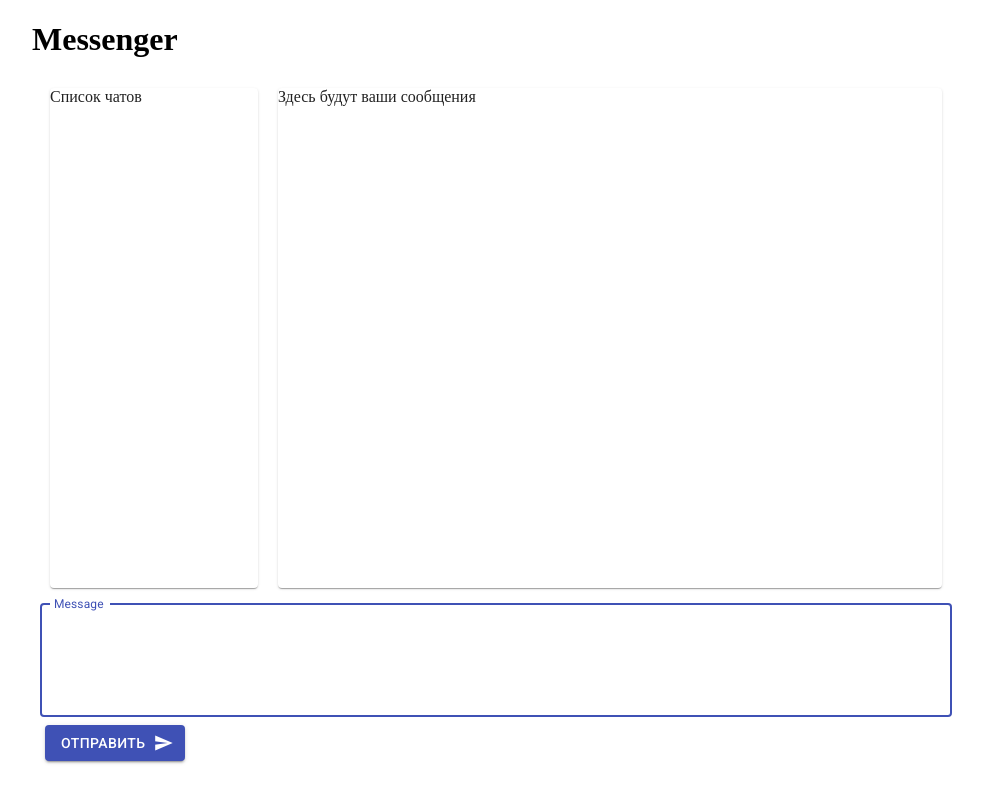
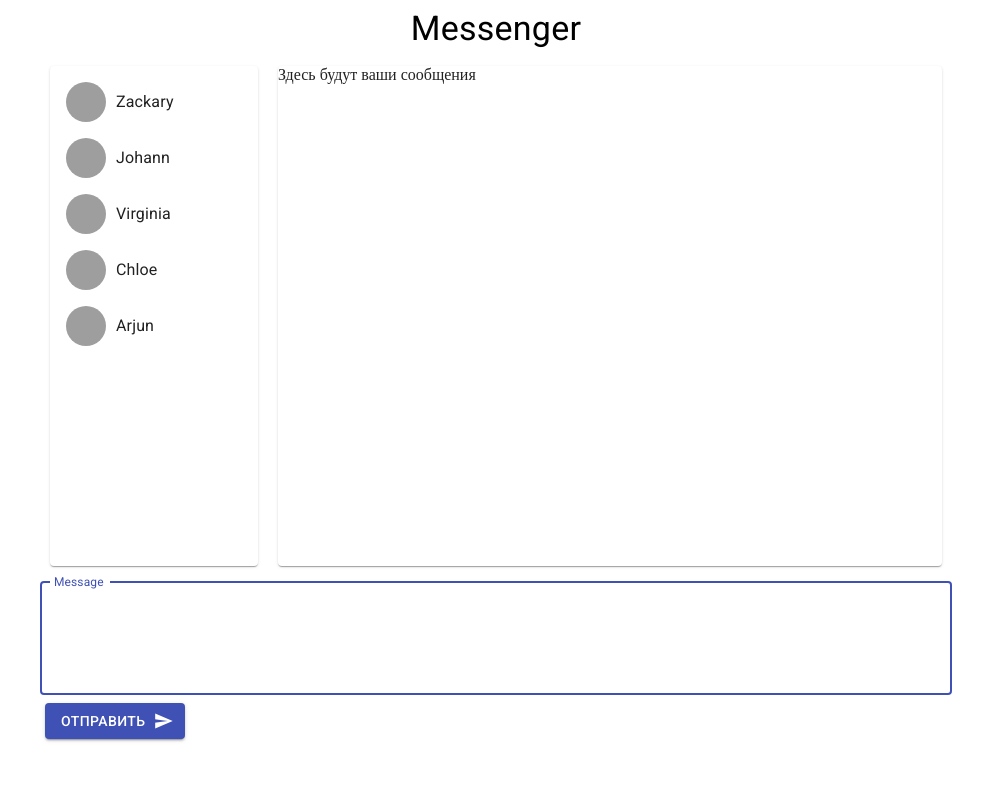
Before and after one commit to alexyasinsky/GB-web-2.1-React.js, a React (Create React App) app: page / in a window 1280 px wide. Shown: the whole page, without its empty margins (144-1127 px from the left). Built offline with nearby package versions, Linux system fonts and the light colour scheme; grey boxes are pictures that could not be loaded.

Commit message:
24/07/21 task3: 4/5 done

```diff
--- a/package.json
+++ b/package.json
@@ -9,6 +9,7 @@
     "@testing-library/react": "^11.1.0",
     "@testing-library/user-event": "^12.1.10",
     "eslint-plugin-react-hooks": "^4.2.0",
+    "faker": "^5.5.3",
     "node-sass": "5.0.0",
     "react": "^17.0.2",
     "react-dom": "^17.0.2",
--- a/src/App.js
+++ b/src/App.js
@@ -1,9 +1,11 @@
 import { useState, useEffect } from "react";
 
-import { Container, Grid, Paper, List } from '@material-ui/core';
+import { Container, Grid, Paper, List, Typography } from '@material-ui/core';
+
 
 import MessageList from "./components/MessageList/MessageList";
 import Form from "./components/Form/Form";
+import ChatList from "./components/ChatList/ChatList";
 import './app.scss';
 
 
@@ -40,11 +42,21 @@ function App() {
   return (
     <Container maxWidth="md">
       <Grid container spacing={2}>
-        <h1>Messenger</h1>
+        <Grid item xs={12}>
+          <Typography
+            variant="h4"
+            align='center'
+          >
+            Messenger
+          </Typography>
+        </Grid>
         <Grid item container xs={12} justifyContent="space-around" >
           <Grid item xs={3}>
             <Paper className='paper'>
-              Список чатов
+              <List>
+                <ChatList>
+                </ChatList>
+              </List>
             </Paper>
           </Grid>
           <Grid item xs={9}>
--- /dev/null
+++ b/src/components/ChatList/ChatList.js
@@ -0,0 +1,18 @@
+import faker from 'faker';
+import ChatListItem from "./ChatListItem/ChatListItem";
+
+const list = Array.from({
+	length: 5,
+}).map(() => ({
+	id: faker.datatype.uuid(),
+	avatar: faker.image.avatar(),
+	name: faker.name.firstName()
+}));
+
+export default function ChatList() {
+	return (
+		list.map((buddy) =>
+			<ChatListItem  key={buddy.id} item = {buddy}/>
+		)
+	)
+}
--- /dev/null
+++ b/src/components/ChatList/ChatListItem/ChatListItem.js
@@ -0,0 +1,17 @@
+
+import {ListItem, Avatar, ListItemText} from '@material-ui/core';
+
+import './chatListItem.scss';
+
+export default function ChatListItem(props) {
+	const buddy = props.item;
+
+	return (
+		<ListItem button>
+			<Avatar alt={buddy.name} src={buddy.avatar} className={'chat__avatar'} />
+			<ListItemText
+				primary={buddy.name}
+			/>
+		</ListItem>
+	)
+}
--- /dev/null
+++ b/src/components/ChatList/ChatListItem/chatListItem.scss
@@ -0,0 +1,5 @@
+.chat {
+  &__avatar {
+    margin-right: 10px;
+  }
+}
```
Also changed, not shown: 1 other file (tests, documents, lock files or other folders).
